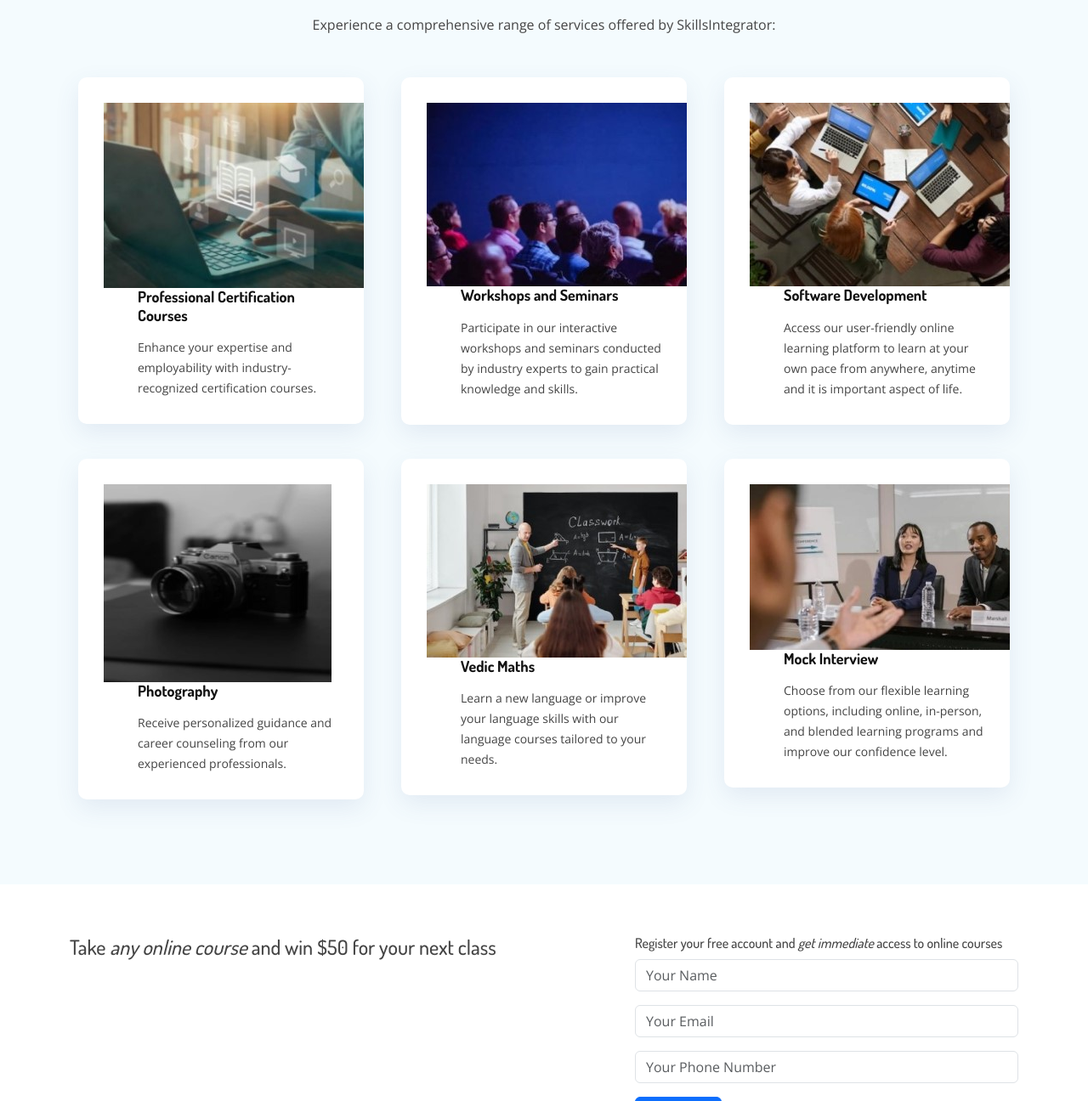
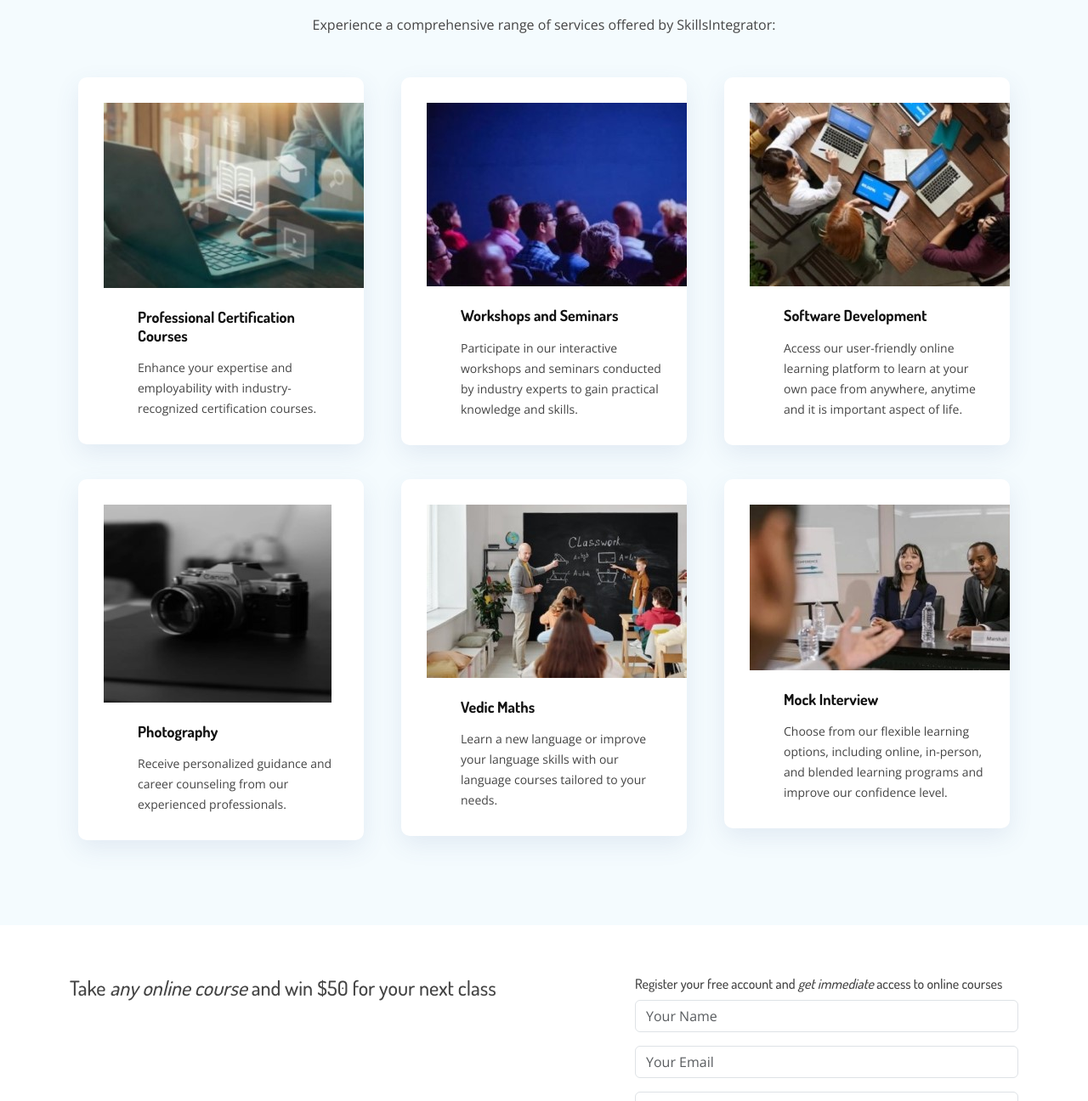
Before and after one commit to SahilAli8808/SkillsIntegrator-Services-India-Pvt-Ltd, a plain HTML site: page index.html in a window 1280 px wide. Shown: the part 1504-2800 px from the top of the page at 85% size. Drawn offline with nearby package versions, Linux system fonts and the light colour scheme; a script that the page names is missing.

Commit message:
added some space after pics in services section

```diff
--- a/index.html
+++ b/index.html
@@ -189,6 +189,7 @@
             <div class="icon-box">
               <!-- <div class="icon"><i class="bi bi-cash-stack" style="color: #ff689b;"></i></div> -->
               <div><img src="assets/img/Services photo/certificates.jpg" alt=""></div>
+              <br>
               <h4 class="title"><a href="">Professional Certification Courses</a></h4>
               <p class="description">Enhance your expertise and employability with industry-recognized certification
                 courses.</p>
@@ -197,7 +198,7 @@
           <div class="col-lg-4 col-md-6">
             <div class="icon-box">
               <!-- <div class="icon"><i class="bi bi-calendar4-week" style="color: #e9bf06;"></i></div> -->
-              <div><img src="assets/img/Services photo/workshop.jpg" alt=""></div>
+              <div><img src="assets/img/Services photo/workshop.jpg" alt=""></div><br>
               <h4 class="title"><a href="">Workshops and Seminars</a></h4>
               <p class="description">Participate in our interactive workshops and seminars conducted by industry experts
                 to gain practical knowledge and skills.</p>
@@ -207,16 +208,16 @@
           <div class="col-lg-4 col-md-6" data-wow-delay="0.1s">
             <div class="icon-box">
               <!-- <div class="icon"><i class="bi bi-chat-text" style="color: #3fcdc7;"></i></div> -->
-              <div><img src="assets/img/Services photo/software.jpeg" alt=""></div>
+              <div><img src="assets/img/Services photo/software.jpeg" alt=""></div><br>
               <h4 class="title"><a href="">Software Development</a></h4>
               <p class="description">Access our user-friendly online learning platform to learn at your own pace from
                 anywhere, anytime and it is important aspect of life.</p>
             </div>
           </div>
-          <div class="col-lg-4 col-md-6" data-wow-delay="0.1s">
+          <div class="col-lg-4 col-md-6" data-wow-delay="0.2s">
             <div class="icon-box">
               <!-- <div class="icon"><i class="bi bi-credit-card-2-front" style="color:#41cf2e;"></i></div> -->
-              <div><img src="assets/img/Services photo/photo.jpg" alt=""></div>
+              <div><img src="assets/img/Services photo/photo.jpg" alt=""></div><br>
               <h4 class="title"><a href="">Photography</a></h4>
               <p class="description">Receive personalized guidance and career counseling from our experienced
                 professionals.</p>
@@ -226,7 +227,7 @@
           <div class="col-lg-4 col-md-6" data-wow-delay="0.2s">
             <div class="icon-box">
               <!-- <div class="icon"><i class="bi bi-globe" style="color: #d6ff22;"></i></div> -->
-              <div><img src="assets/img/Services photo/vedic.jpeg" alt=""></div>
+              <div><img src="assets/img/Services photo/vedic.jpeg" alt=""></div><br>
               <h4 class="title"><a href="">Vedic Maths</a></h4>
               <p class="description">Learn a new language or improve your language skills with our language courses
                 tailored to your needs.</p>
@@ -235,7 +236,7 @@
           <div class="col-lg-4 col-md-6" data-wow-delay="0.2s">
             <div class="icon-box">
               <!-- <div class="icon"><i class="bi bi-clock" style="color: #4680ff;"></i></div>  -->
-              <div><img src="assets/img/Services photo/mock.jpg" alt=""></div>
+              <div><img src="assets/img/Services photo/mock.jpg" alt=""></div><br>
                <h4 class="title"><a href="">Mock Interview</a></h4>
               <p class="description">Choose from our flexible learning options, including online, in-person, and blended
                 learning programs and improve our confidence level.</p>
```
